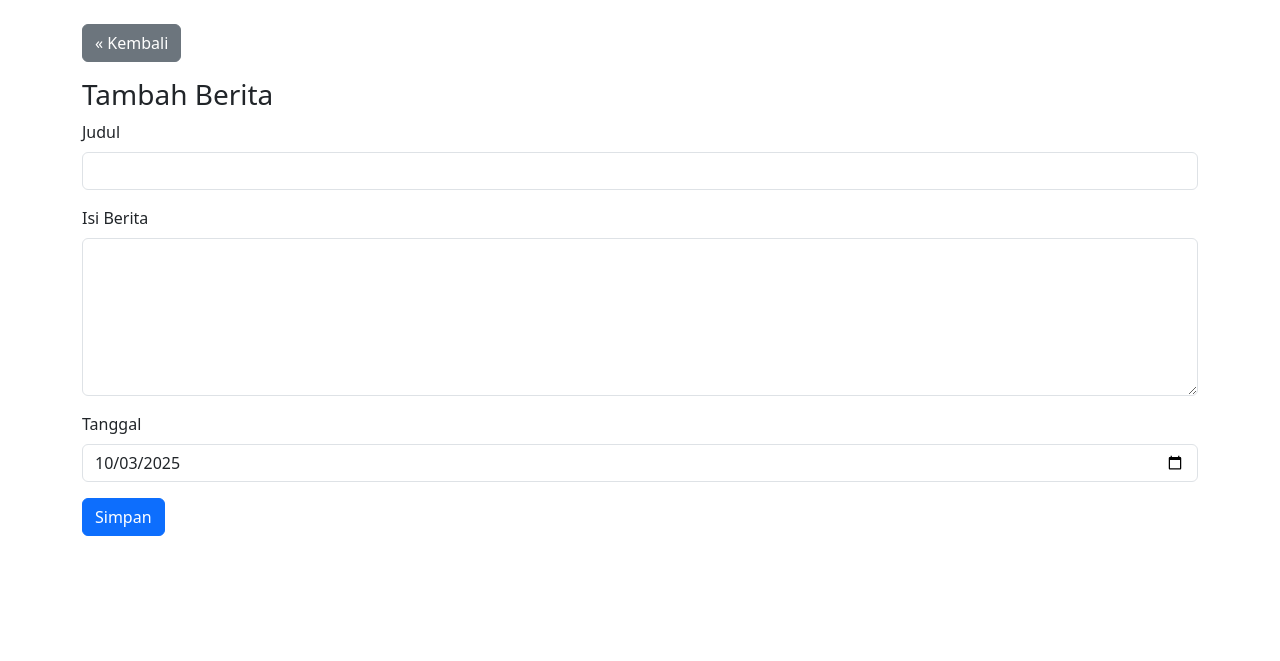
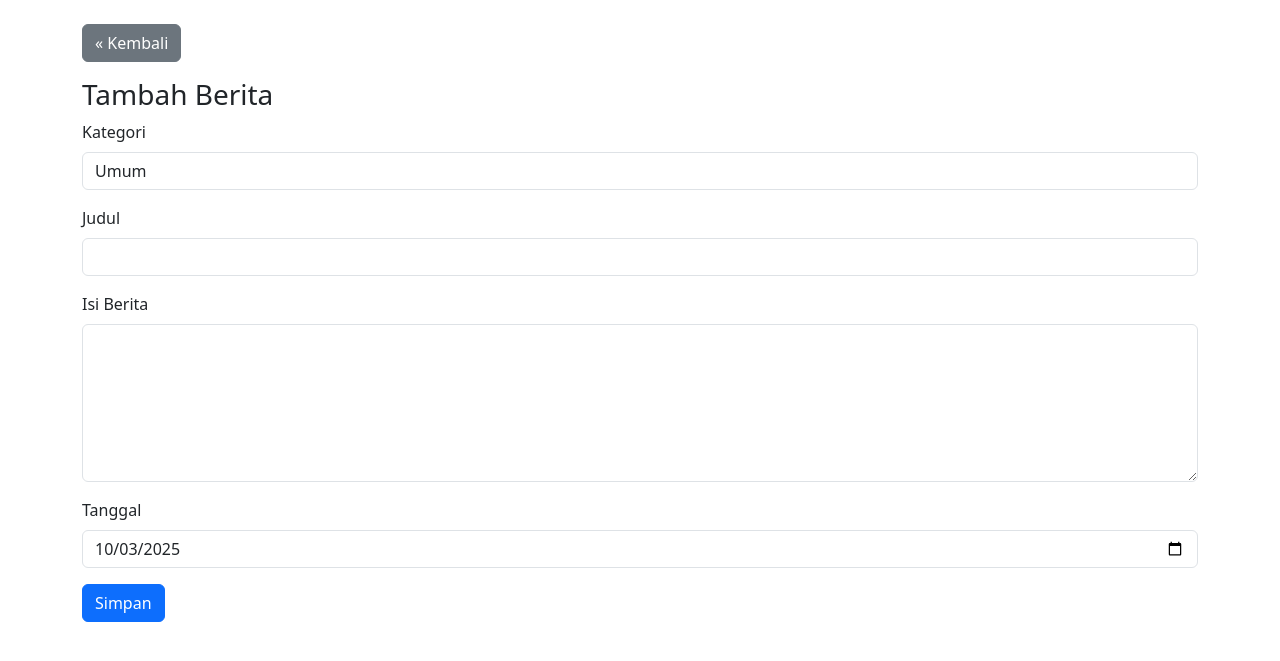
Before and after one commit to mediansapp/dpd-gerak-kediri, a PHP site: page /berita_add.php in a window 1280 px wide. Shown: the top 661 px of the page. Run offline with PHP 8.4, Linux system fonts and the light colour scheme; the visitor is signed in with stand-in values (Sample User, id 1).

Commit message:
Update berita_add.php

```diff
--- a/berita_add.php
+++ b/berita_add.php
@@ -10,8 +10,8 @@ if($_SERVER['REQUEST_METHOD']==='POST'){
     $tanggal=$_POST['tanggal'] ?: date('Y-m-d');
 
     if($judul && $isi){
-        $stmt=$conn->prepare("INSERT INTO berita (judul,isi,tanggal) VALUES (?,?,?)");
-        $stmt->bind_param('sss',$judul,$isi,$tanggal);
+        $stmt=$conn->prepare("INSERT INTO berita (kategori,judul,isi,tanggal) VALUES (?,?,?,?)");
+        $stmt->bind_param('ssss',$judul,$isi,$tanggal,$kategori);
         if($stmt->execute()) $ok=true; else $err='Gagal simpan';
         $stmt->close();
     } else {
@@ -35,6 +35,17 @@ if($_SERVER['REQUEST_METHOD']==='POST'){
   <?php if($ok): ?><div class="alert alert-success">Berhasil disimpan.</div><?php endif; ?>
 
   <form method="post">
+    <div class="mb-3">
+    <label class="form-label">Kategori</label>
+      <select class="form-control" name="kategori" required>
+         <option value="Umum">Umum</option>
+         <option value="Pendidikan">Pendidikan</option>
+         <option value="Ekonomi">Ekonomi</option>
+         <option value="Sosial">Sosial</option>
+         <option value="Politik">Politik</option>
+      </select>
+    </div>
+
     <div class="mb-3"><label class="form-label">Judul</label><input class="form-control" name="judul" required></div>
     <div class="mb-3"><label class="form-label">Isi Berita</label><textarea class="form-control" name="isi" rows="6" required></textarea></div>
     <div class="mb-3"><label class="form-label">Tanggal</label><input type="date" class="form-control" name="tanggal" value="<?= date('Y-m-d') ?>"></div>
```
